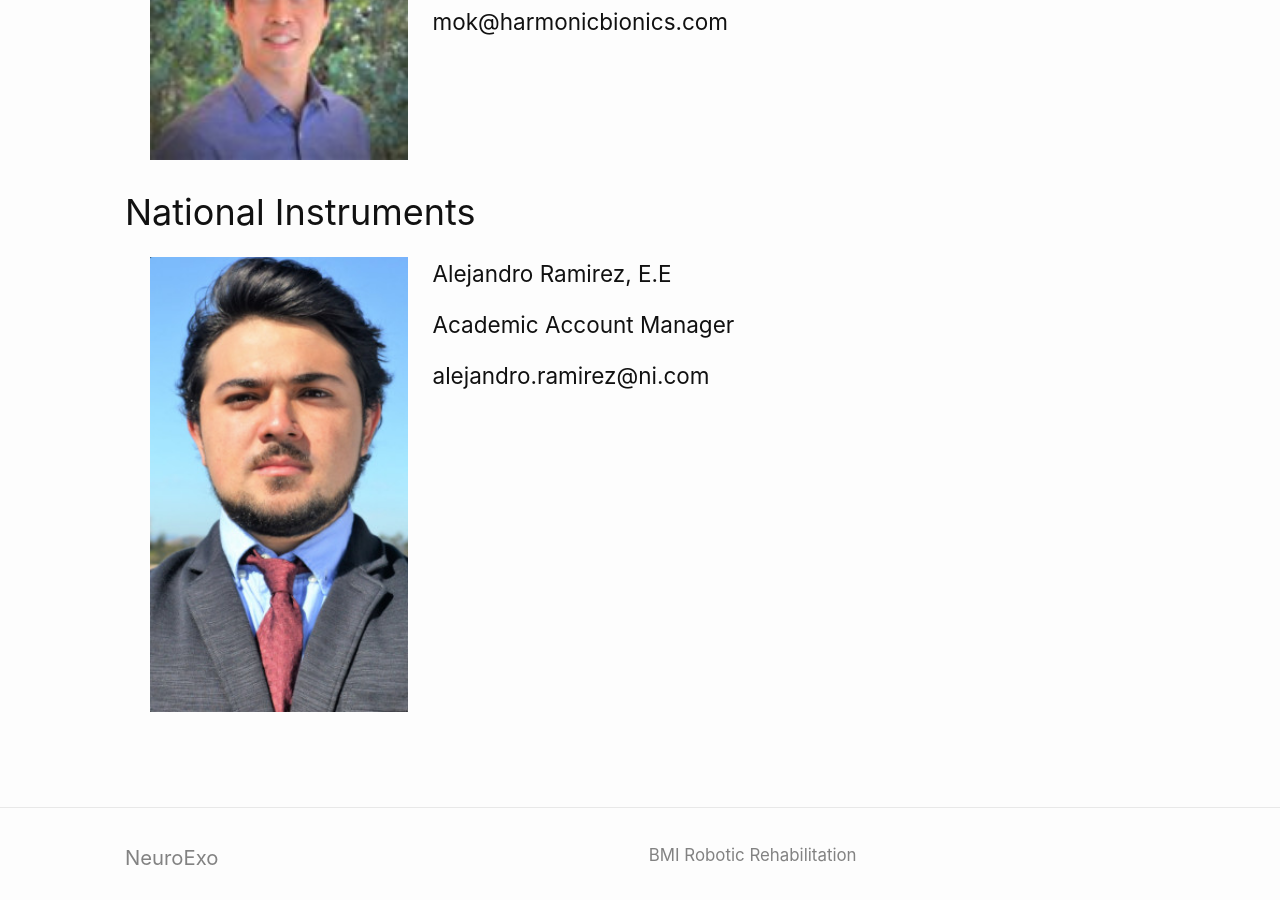
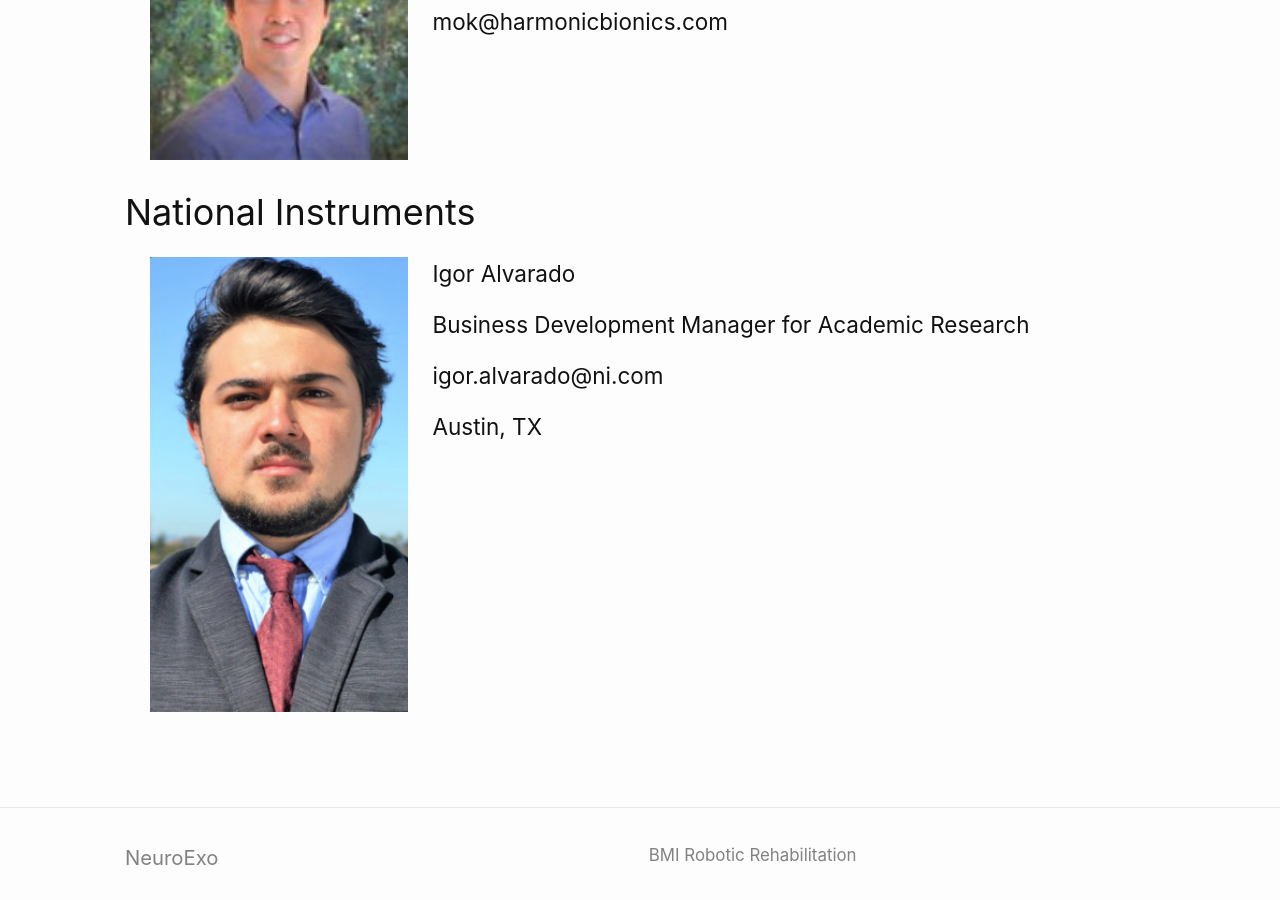
Before and after one commit to arcraik/neuroexo-website, a Jekyll site: the page built from people.md, in a window 1280 px wide and 900 px high, scrolled down 5768 px. Built offline with Jekyll 4.4.1, drawn with Linux system fonts in a browser that asks for light colours.

Commit message:
Update people.md

```diff
--- a/people.md
+++ b/people.md
@@ -316,10 +316,12 @@ University of Texas Health Science Center at Houston (UTHealth)</h4>
 </div>
 <h2>National Instruments</h2>
 <div>
-  <img class="peoplepic" src="/photos/ramirez.PNG" alt="Alejandro Ramirez" />
-  <h4>Alejandro Ramirez, E.E</h4>
-  <h4>Academic Account Manager</h4>
-  <h4>alejandro.ramirez@ni.com</h4>
+  <img class="peoplepic" src="/photos/ramirez.PNG" alt="Igor Alvarado" />
+  <h4>Igor Alvarado</h4>
+  <h4>Business Development Manager for Academic Research</h4>
+  <h4>igor.alvarado@ni.com</h4>
+  <h4>Austin, TX</h4>
+
 </div>
 
 
```
